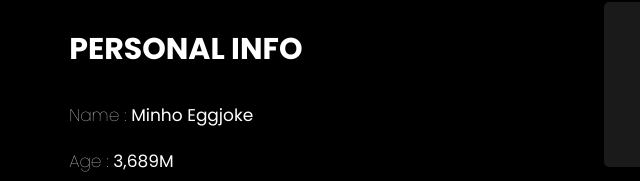
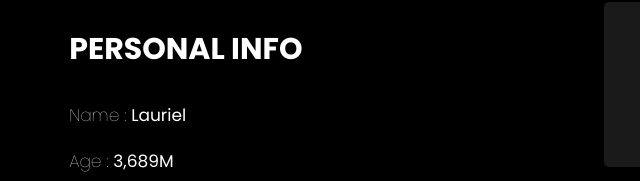
Before and after one commit to Biggie021/I-m-Luariel-SSS-rank, a plain HTML site: page about.html in a window 1280 px wide. Shown: the part 244-425 px from the top of the page, 46-686 px from the left. Drawn offline with Linux system fonts and the light colour scheme.

Commit message:
Add files via upload

```diff
--- a/about.html
+++ b/about.html
@@ -5,7 +5,7 @@
     <meta charset="UTF-8">
     <meta http-equiv="X-UA-Compatible" content="IE=edge">
     <meta name="viewport" content="width=device-width, initial-scale=1.0">
-    <title>About - Minho Eggjoke's Profile</title>
+    <title>About - I'm Lauriel Profile</title>
 
     <!-- font awesome cdn link  -->
     <link rel="stylesheet" href="https://cdnjs.cloudflare.com/ajax/libs/font-awesome/5.15.4/css/all.min.css">
@@ -43,7 +43,7 @@
                 <div class="box-container">
 
                     <div class="box">
-                        <h3> <span>name : </span> Minho Eggjoke </h3>
+                        <h3> <span>name : </span> Lauriel </h3>
                         <h3> <span>age : </span> 3,689M </h3>
                         <h3> <span>email : </span> 254@@@@@@@themoon.universe </h3>
                         <h3> <span>address : </span> Nebula, Jupiter 21986735561980036 </h3>
```
